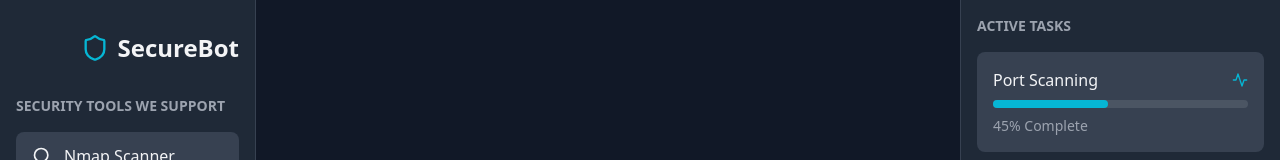
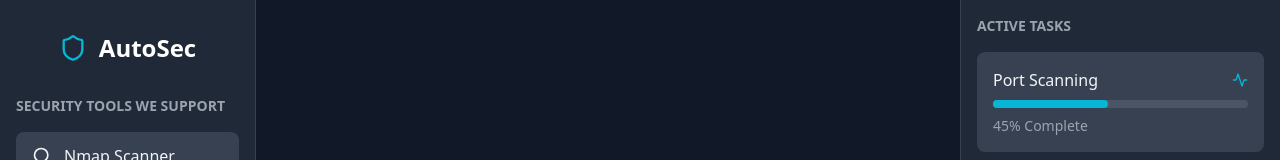
Before and after one commit to Adibahe/AutoSec-AI-Powered-Cybersecurity-Automation-tool, a React (Vite) app in the folder webapp/Bahe-fav-ui/: page / in a window 1280 px wide. Shown: the top 160 px of the page. Built offline with nearby package versions, Linux system fonts and the light colour scheme.

Commit message:
renamed to AutoSec added: typingIndicator

```diff
--- a/webapp/Bahe-fav-ui/src/components/ChatArea.tsx
+++ b/webapp/Bahe-fav-ui/src/components/ChatArea.tsx
@@ -1,5 +1,7 @@
+
 import React, { useState } from "react";
 import { Terminal, ChevronDown, ChevronUp } from "lucide-react";
+import TypingIndicator from "./TypingIndicator";
 
 interface Message {
   type: "user" | "bot";
@@ -10,9 +12,10 @@ interface Message {
 
 interface Props {
   messages: Message[];
+  isTyping?: boolean;
 }
 
-const ChatArea: React.FC<Props> = ({ messages }) => {
+const ChatArea: React.FC<Props> = ({ messages, isTyping = false }) => {
   const [expandedTools, setExpandedTools] = useState<string[]>([]);
 
   const toggleToolOutput = (index: number) => {
@@ -55,6 +58,13 @@ const ChatArea: React.FC<Props> = ({ messages }) => {
           </div>
         </div>
       ))}
+
+      {/* Typing indicator */}
+      {isTyping && (
+        <div className="flex justify-start">
+          <TypingIndicator />
+        </div>
+      )}
     </div>
   );
 };
--- a/webapp/Bahe-fav-ui/src/components/SideBar.tsx
+++ b/webapp/Bahe-fav-ui/src/components/SideBar.tsx
@@ -1,33 +1,20 @@
-// components/Sidebar.tsx
+
 import React from 'react';
 import { Shield, Search, Database, Terminal } from 'lucide-react';
 
-
-
 const tools = [
-
-
   { name: 'Nmap Scanner', icon: <Search size={20} />, link: 'https://nmap.org/book/intro.html' },
-
-
   { name: 'SQLMap', icon: <Database size={20} />, link: 'https://www.cyberbugs.in/post/what-is-sqlmap' },
-
-
   { name: 'DNS Lookup', icon: <Terminal size={20} />, link: 'https://denizhalil.com/2024/08/30/what-is-dns-lookup-nslookup-examples/' },
-
-
   { name: 'Security Audit', icon: <Shield size={20} />, link: 'https://qualysec.com/what-is-security-audit/' },
-
-
   { name: 'Exploitation', icon: <Shield size={20} />, link: 'https://example.com/exploitation' },
-
 ];
 
 const Sidebar = () => (
   <div className="w-64 bg-gray-800 p-4 border-r border-gray-700">
-    <div className="flex items-center justify-end space-x-2 mb-8 mt-4">
+    <div className="flex items-center justify-center space-x-3 mb-8 mt-4">
       <Shield className="text-cyan-500" size={28} />
-      <h1 className="text-2xl font-bold">SecureBot</h1>
+      <h1 className="text-2xl font-bold text-white">AutoSec</h1>
     </div>
     <h2 className="text-sm font-semibold text-gray-400 uppercase mb-4">Security Tools we Support</h2>
     <div className="space-y-2">
--- /dev/null
+++ b/webapp/Bahe-fav-ui/src/components/TypingIndicator.tsx
@@ -0,0 +1,13 @@
+import React from 'react';
+
+const TypingIndicator = () => {
+  return (
+    <div className="flex space-x-2 p-3 bg-gray-800 rounded-lg max-w-[100px]">
+      <div className="w-2.5 h-2.5 bg-gray-400 rounded-full animate-bounce" style={{ animationDelay: '0ms' }}></div>
+      <div className="w-2.5 h-2.5 bg-gray-400 rounded-full animate-bounce" style={{ animationDelay: '200ms' }}></div>
+      <div className="w-2.5 h-2.5 bg-gray-400 rounded-full animate-bounce" style={{ animationDelay: '400ms' }}></div>
+    </div>
+  );
+};
+
+export default TypingIndicator;
```
Also changed, not shown: webapp/Bahe-fav-ui/src/bahe.md (deleted, +0 -1 lines).
